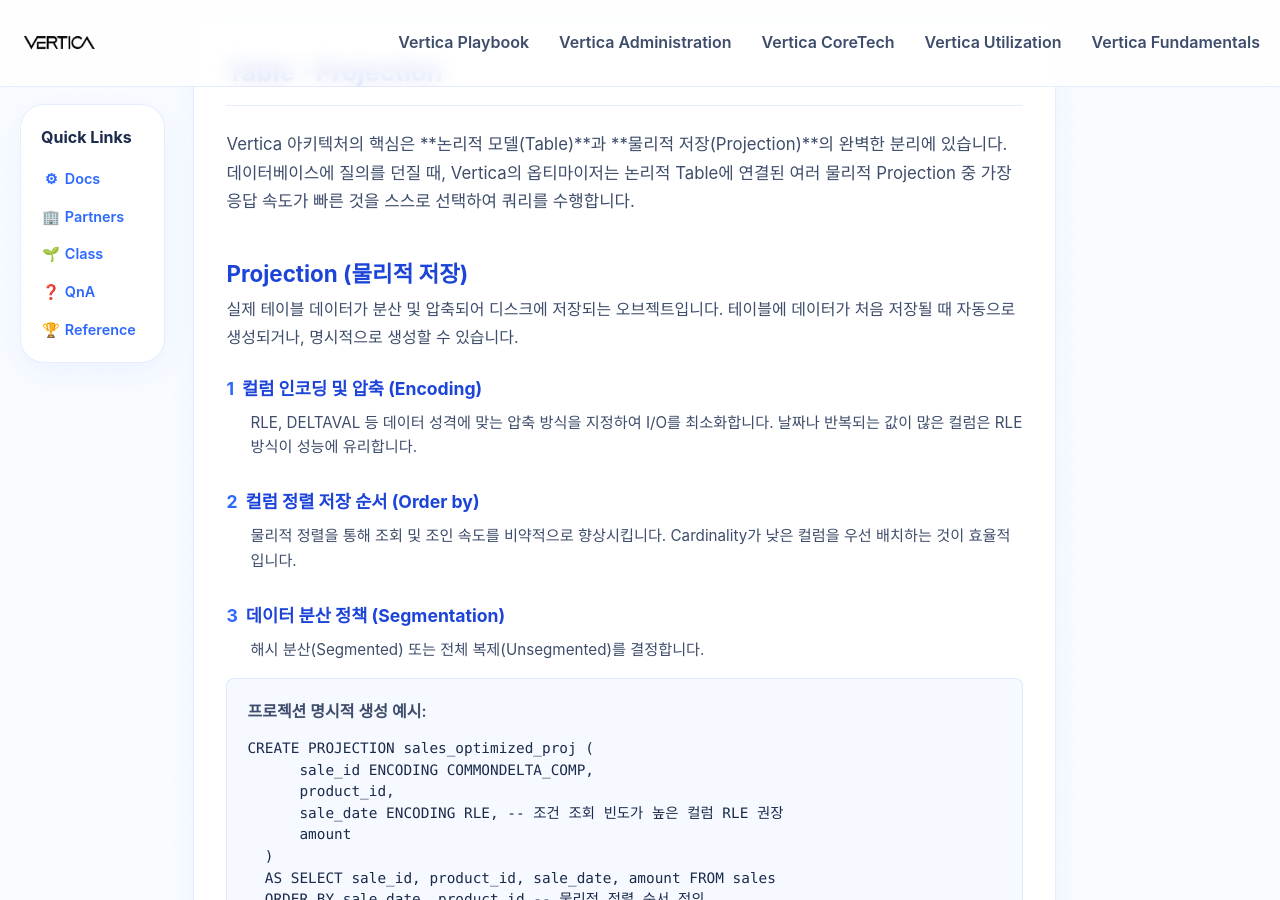
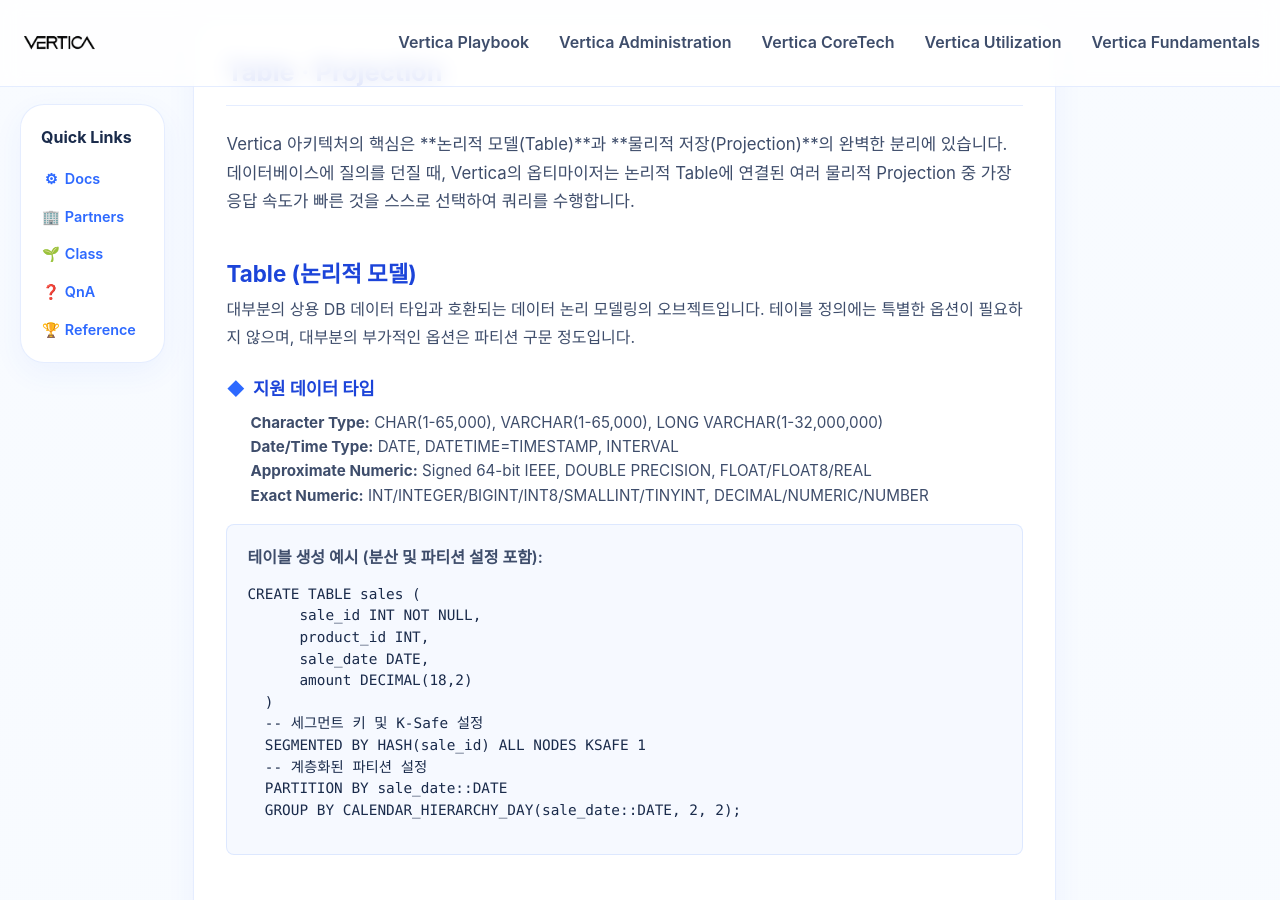
Before and after one commit to JIN0326/vertica_blog, a Jekyll site: the page built from 02administration.md, in a window 1280 px wide and 900 px high, scrolled down 379 px. Built offline with Jekyll 4.4.1, drawn with Linux system fonts in a browser that asks for light colours; some of the changed text lies outside the part shown.

Commit message:
Update blog content and styling

```diff
--- a/02administration.md
+++ b/02administration.md
@@ -17,6 +17,34 @@
 
 <div class="architecture-section" markdown="1">
   <p class="section-description">Vertica 아키텍처의 핵심은 **논리적 모델(Table)**과 **물리적 저장(Projection)**의 완벽한 분리에 있습니다. 데이터베이스에 질의를 던질 때, Vertica의 옵티마이저는 논리적 Table에 연결된 여러 물리적 Projection 중 가장 응답 속도가 빠른 것을 스스로 선택하여 쿼리를 수행합니다.</p>
+
+  <div class="architecture-subsection">
+    <h3 class="section-subtitle">Table (논리적 모델)</h3>
+    <p class="section-description">대부분의 상용 DB 데이터 타입과 호환되는 데이터 논리 모델링의 오브젝트입니다. 테이블 정의에는 특별한 옵션이 필요하지 않으며, 대부분의 부가적인 옵션은 파티션 구문 정도입니다.</p>
+    <dl class="feature-dl">
+      <dt class="feature-dt"><span class="feature-dt__icon">◆</span> 지원 데이터 타입</dt>
+      <dd class="feature-dd">
+        <strong>Character Type:</strong> CHAR(1-65,000), VARCHAR(1-65,000), LONG VARCHAR(1-32,000,000)<br>
+        <strong>Date/Time Type:</strong> DATE, DATETIME=TIMESTAMP, INTERVAL<br>
+        <strong>Approximate Numeric:</strong> Signed 64-bit IEEE, DOUBLE PRECISION, FLOAT/FLOAT8/REAL<br>
+        <strong>Exact Numeric:</strong> INT/INTEGER/BIGINT/INT8/SMALLINT/TINYINT, DECIMAL/NUMERIC/NUMBER
+      </dd>
+    </dl>
+    <div class="syntax-box">
+      <strong>테이블 생성 예시 (분산 및 파티션 설정 포함):</strong>
+      <pre><code>CREATE TABLE sales (
+      sale_id INT NOT NULL,
+      product_id INT,
+      sale_date DATE,
+      amount DECIMAL(18,2)
+  )
+  -- 세그먼트 키 및 K-Safe 설정
+  SEGMENTED BY HASH(sale_id) ALL NODES KSAFE 1
+  -- 계층화된 파티션 설정
+  PARTITION BY sale_date::DATE
+  GROUP BY CALENDAR_HIERARCHY_DAY(sale_date::DATE, 2, 2);</code></pre>
+    </div>
+  </div>
 
   <div class="architecture-subsection">
     <h3 class="section-subtitle">Projection (물리적 저장)</h3>
@@ -103,26 +131,14 @@
   </div>
 </div>
 
-  <hr style="margin: 3rem 0;">
-  <div id="schema" style="scroll-margin-top: 100px;"></div>
+<hr style="margin: 3rem 0;">
+<div id="schema" style="scroll-margin-top: 100px;"></div>
 
 ## Schema
 
-Vertica에서 **Schema(스키마)**는 객체들의 논리적인 그룹이며 별도의 물리적인 특징을 가지지 않습니다. 스키마를 통해 객체 접근 권한을 분리하고 네임스페이스를 관리함으로써 운영 효율성을 높일 수 있습니다.
 <div class="architecture-section" markdown="1">
   <p class="section-description">Vertica에서 **Schema(스키마)**는 객체들의 논리적인 그룹이며 별도의 물리적인 특징을 가지지 않습니다. 스키마를 통해 객체 접근 권한을 분리하고 네임스페이스를 관리함으로써 운영 효율성을 높일 수 있습니다.</p>
 
-<div class="feature-box" style="margin-top: 2rem;">
-  <h3 class="eon-section-title" style="margin-top: 0; margin-bottom: 1rem;">1. 기본 스키마 (Default Schemas)</h3>
-  <p style="color: var(--sub); margin-bottom: 1.5rem;">데이터베이스 생성 시 시스템 관리를 위해 자동으로 생성되는 기본 스키마들입니다.</p>
-
-  <ul class="feature-list">
-    <li><span class="feature-list__icon">🔹</span> <strong>v_internal:</strong> <span>데이터베이스 내부 테이블용 스키마 </span></li>
-    <li><span class="feature-list__icon">🔹</span> <strong>v_catalog:</strong> <span>오브젝트 정보 카탈로그 스키마 </span></li>
-    <li><span class="feature-list__icon">🔹</span> <strong>v_monitor:</strong> <span>모니터링용 테이블 스키마 </span></li>
-    <li><span class="feature-list__icon">🔹</span> <strong>public:</strong> <span>일반 사용자를 위한 기본 스키마 </span></li>
-  </ul>
-</div>
   <div class="architecture-subsection">
     <h3 class="section-subtitle">1. 기본 스키마 (Default Schemas)</h3>
     <p class="section-description">데이터베이스 생성 시 시스템 관리를 위해 자동으로 생성되는 기본 스키마들입니다.</p>
```
